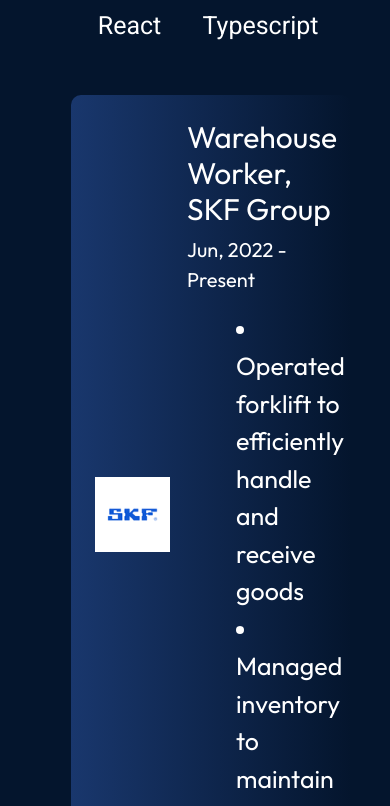
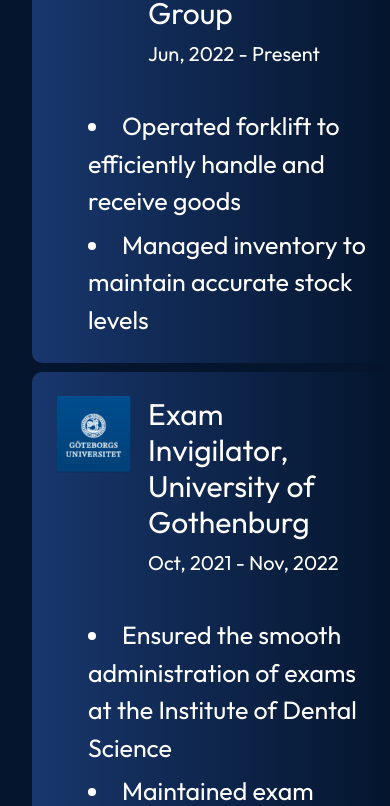
Before and after one commit to AntonGole/Portfolio, a React (Vite) app: page / in a window 390 px wide. Shown: the part 3438-4244 px from the top of the page. Built offline with nearby package versions, Linux system fonts and the light colour scheme.

Commit message:
Fixed layout so it works better on mobile

```diff
--- a/package.json
+++ b/package.json
@@ -20,6 +20,6 @@
     "@types/react-dom": "^18.0.10",
     "@vitejs/plugin-react": "^3.1.0",
     "typescript": "^4.9.3",
-    "vite": "^4.1.0"
+    "vite": "^4.5.0"
   }
 }
--- a/src/components/Experience/Experience.module.css
+++ b/src/components/Experience/Experience.module.css
@@ -49,8 +49,6 @@
 }
 
 .skillImageContainer:hover {
-    width: 130px;
-    height: 130px;
     background-color: var(--color-primary);
 }
 
@@ -73,8 +71,8 @@
 
 .historyItem {
     display: flex;
-    flex-direction: row;
-    align-items: center;
+    flex-direction: column;
+    align-items: flex-start;
     gap: 17px;
     background: #19376d;
     background: linear-gradient(90deg, #19376d 0%, rgba(25, 55, 109, 0) 100%);
@@ -82,8 +80,20 @@
     padding: 24px;
 }
 
+.companyItem {
+    display: flex;
+    flex-direction: row;
+    align-items: flex-start;
+    gap: 17px;
+}
+
 .historyItem img {
     width: 75px;
+}
+
+.textContainer {
+    display: flex;
+    flex-direction: column;
 }
 
 .historyItemDetails {
@@ -100,12 +110,16 @@
     font-weight: 300;
 }
 
-.historyItemDetails ul {
+.textContainer li {
+    margin-left: 0;
+    padding-left: 0;
     margin-top: 6px;
     list-style-position: inside;
     font-size: 25px;
     list-style-type: disc;
-    margin-left: 17px;
+    margin-left: 0; /* Resets the left margin */
+    padding-left: 0; /* Resets the left padding */
+    list-style-position: inside; /* Adjusts the bullet points */
 }
 
 @media screen and (max-width: 1200px) {
@@ -125,4 +139,13 @@
         width: 100%;
         gap: 9px;
     }
+
+    .container {
+        margin-left: 0%;
+        margin-right: 0%;
+    }
+
+    .title {
+        text-align: center;
+    }
 }
--- a/src/components/Experience/Experience.tsx
+++ b/src/components/Experience/Experience.tsx
@@ -26,6 +26,7 @@ const Experience = () => {
           {history.map((historyItem, id) => {
             return (
               <li key={id} className={styles.historyItem}>
+                <div className={styles.companyItem}>
                   <img
                     src={getImageUrl(historyItem.imageSrc)}
                     alt={`${historyItem.organisation} Logo`}
@@ -33,12 +34,13 @@ const Experience = () => {
                   <div className={styles.historyItemDetails}>
                     <h3>{`${historyItem.role}, ${historyItem.organisation}`}</h3>
                     <p>{`${historyItem.startDate} - ${historyItem.endDate}`}</p>
-                  <ul>
+                  </div>
+                </div>
+                <ul className={styles.textContainer}>
                   {historyItem.experiences.map((experience, id) => {
                     return <li key={id}>{experience}</li>;
                   })}
                 </ul>
-                </div>
               </li>
             );
           })}
--- a/src/components/Hero/Hero.module.css
+++ b/src/components/Hero/Hero.module.css
@@ -50,6 +50,7 @@
 
 .heroImg {
     width: 50%;
+    height: auto;
     z-index: 1;
     padding: 50px;
 
--- a/src/components/Projects/ProjectCard.module.css
+++ b/src/components/Projects/ProjectCard.module.css
@@ -11,6 +11,8 @@
 }
 
 .image {
+    width: 100%;
+    height: auto;
     margin-bottom: 26px;
     border-radius: 10px;
 }
--- a/src/components/Projects/ProjectCard.tsx
+++ b/src/components/Projects/ProjectCard.tsx
@@ -8,7 +8,6 @@ interface Props {
   imageSrc: string;
   description: string;
   skills: string[];
-  demo: string;
   source: string;
 }
 
@@ -17,7 +16,6 @@ const ProjectCard = ({
   imageSrc,
   description,
   skills,
-  demo,
   source,
 }: Props) => {
   return (
--- a/src/components/Projects/Projects.tsx
+++ b/src/components/Projects/Projects.tsx
@@ -17,7 +17,6 @@ const Projects = () => {
               imageSrc={project.imageSrc}
               description={project.description}
               skills={project.skills}
-              demo={project.demo}
               source={project.source}
               key={id}
             />
```
Also changed, not shown: 1 other file (tests, documents, lock files or other folders). Lines whose indentation alone changed are shown as unchanged.
